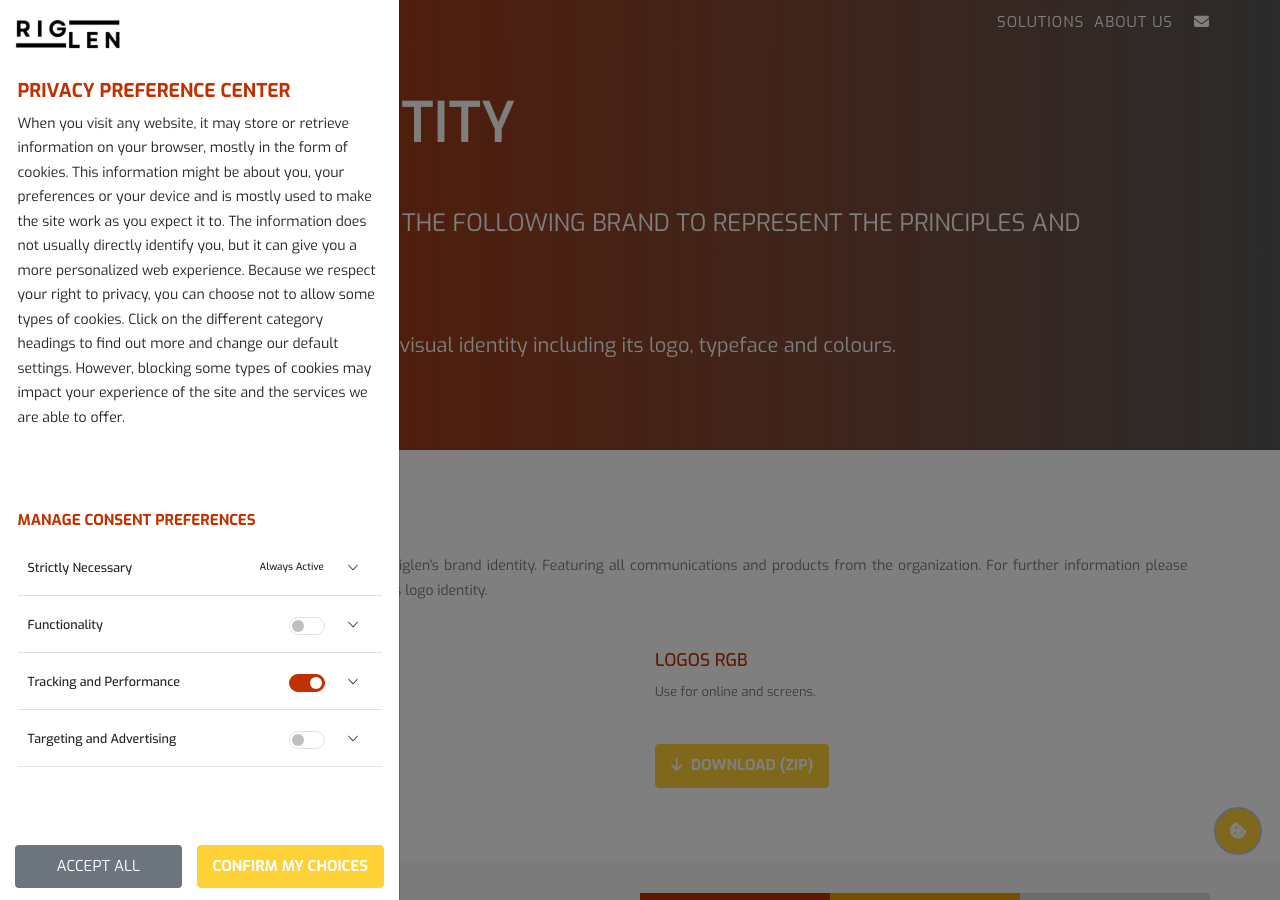
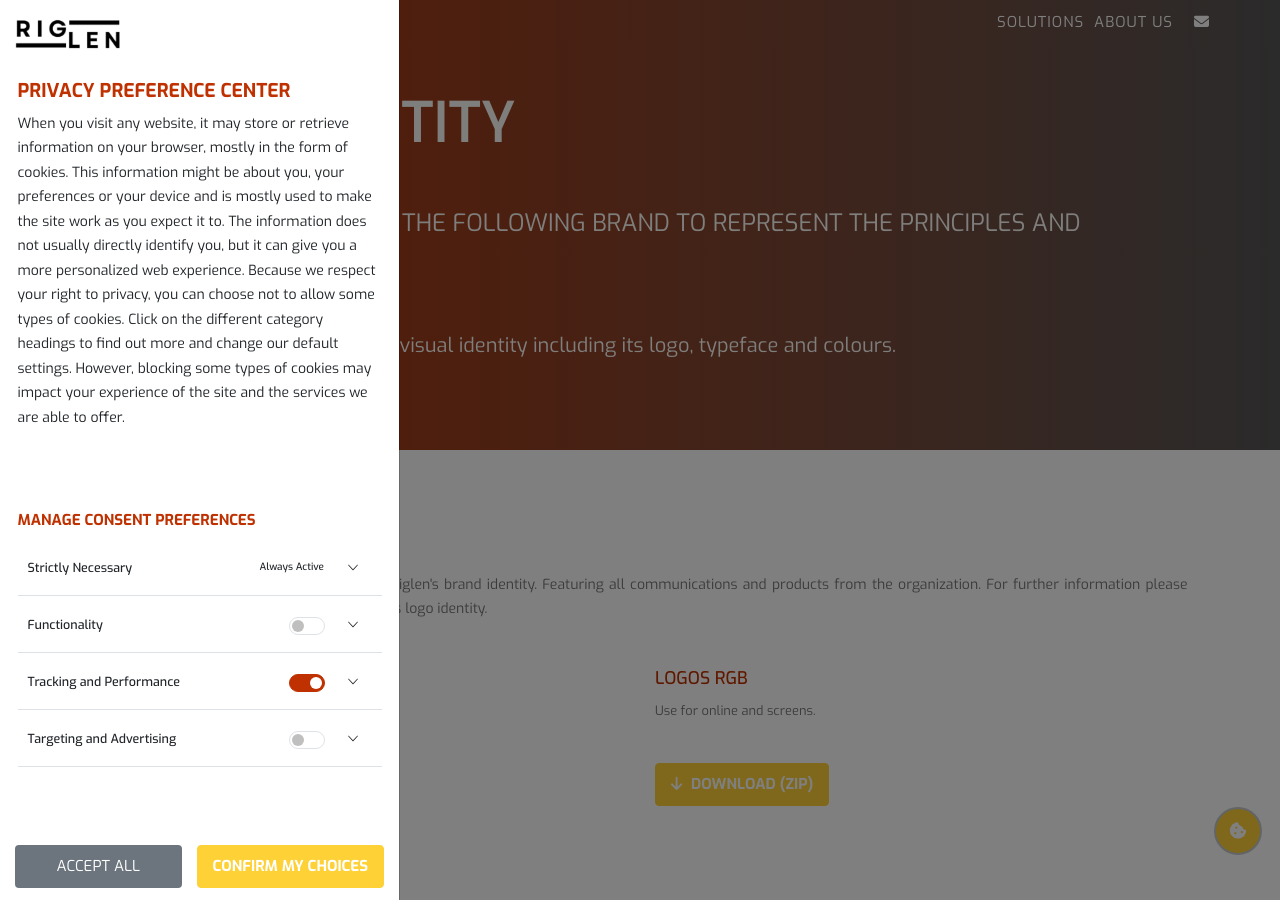
Before and after one commit to RiglenGroup/riglen.github.io, a Jekyll site: the page built from pages/about/brand.html, in a window 1280 px wide and 900 px high. Built offline with Jekyll 4.4.1, drawn with Linux system fonts in a browser that asks for light colours; a style sheet for code colours, icons or effects is not loaded.

Commit message:
Default height

```diff
--- a/pages/about/brand.html
+++ b/pages/about/brand.html
@@ -36,7 +36,7 @@
     </div>
   </section>
 
-  <section id="logo" class="logo py-5" style="min-height:400px">
+  <section id="logo" class="logo py-5 d-flex align-items-center" style="min-height:450px;">
     <div class="container">
 
       <div class="row">
@@ -98,7 +98,7 @@
     </div>
   </section>
 
-  <section id="colours" class="logo py-5 bg-light-gray">
+  <section id="colours" class="colours py-5 d-flex align-items-center bg-light-gray" style="min-height:450px;">
     <div class="container">
       <div class="row">
         <div class="col-12 col-md-5 space-md-3 mb-5 col">
```
